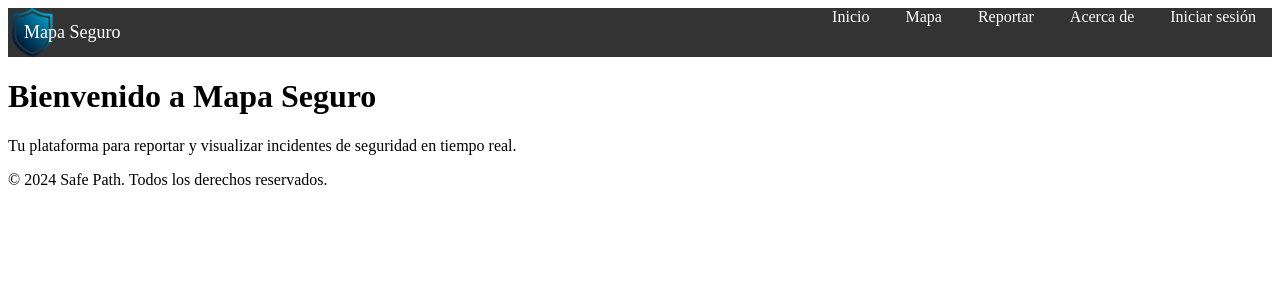
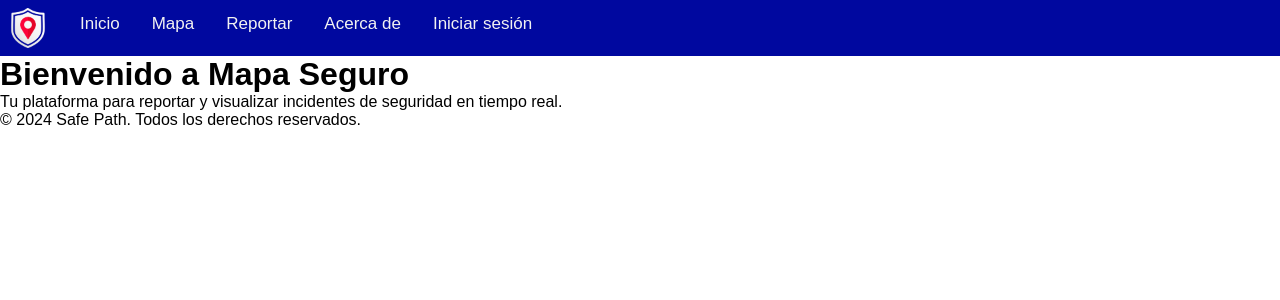
Before and after one commit to uriel-P-V/SafePath, a PHP site: page / in a window 1280 px wide. Shown: the top 300 px of the page. Run offline with PHP 8.4, Linux system fonts and the light colour scheme.

Commit message:
Mejora del navbar

```diff
--- a/assets/css/navbar.css
+++ b/assets/css/navbar.css
@@ -1,44 +1,58 @@
+* {
+    margin: 0;
+    padding: 0;
+    box-sizing: border-box;
+    font-family: 'Arial', sans-serif;
+}
+/* NAVBAR RESPONSIVE ESTILO W3SCHOOLS */
 .navbar {
-  background-color: #333;
   overflow: hidden;
+  background-color: #00089f;
+  position: relative;
 }
-
-.navbar .logo {
+.navbar .imagen-sm {
   float: left;
-  color: white;
+  width: 40px;
+  height: 40px;
+  margin: 8px 16px 8px 8px;
+}
+.navbar .nav-link {
+  float: left;
+  display: block;
+  color: #f2f2f2;
+  text-align: center;
   padding: 14px 16px;
   text-decoration: none;
-  font-size: 18px;
-  background-image: url("./../img/escudo.png");
-  background-size: contain;
-  background-repeat: no-repeat;
+  font-size: 17px;
 }
-
-.navbar .logo img {
-  height: 40px;
-  width: auto;
-  vertical-align: middle;
-  margin-right: 10px;
-}
-
-.navbar .nav-links {
-  float: right;
-  list-style: none;
-  margin: 0;
-  padding: 0;
-}
-
-.navbar .nav-links li {
-  display: inline;
-}
-
-.navbar .nav-links a {
-  color: white;
-  padding: 14px 16px;
-  text-decoration: none;
-}
-
-.navbar .nav-links a:hover {
+.navbar .nav-link:hover {
   background-color: #ddd;
   color: black;
 }
+.navbar .icon {
+  display: none;
+}
+@media screen and (max-width: 600px) {
+  .navbar .nav-link {display: none;}
+  .navbar .icon {
+    float: right;
+    display: block;
+    color: #fff;
+    padding: 14px 16px;
+    font-size: 22px;
+    cursor: pointer;
+  }
+}
+@media screen and (max-width: 600px) {
+  .navbar.responsive {position: relative;}
+  .navbar.responsive .icon {
+    position: absolute;
+    right: 0;
+    top: 0;
+  }
+  .navbar.responsive .nav-link {
+    float: none;
+    display: block;
+    text-align: left;
+  }
+}
--- a/assets/html/navbar.html
+++ b/assets/html/navbar.html
@@ -1,10 +1,10 @@
-<nav class="navbar">
-    <div class="logo">Mapa Seguro</div>
-        <ul class="nav-links">
-            <li><a href="#">Inicio</a></li>
-            <li><a href="#">Mapa</a></li>
-            <li><a href="#">Reportar</a></li>
-            <li><a href="#">Acerca de</a></li>
-            <li><a href="/pages/login.html">Iniciar sesión</a></li>
-        </ul>
+<link rel="stylesheet" href="https://cdnjs.cloudflare.com/ajax/libs/font-awesome/4.7.0/css/font-awesome.min.css">
+<nav class="navbar" id="myNavbar">
+    <img class="imagen-sm" src="/assets/img/icons/logo.png" alt="">
+    <a href="#" class="nav-link">Inicio</a>
+    <a href="#" class="nav-link">Mapa</a>
+    <a href="#" class="nav-link">Reportar</a>
+    <a href="#" class="nav-link">Acerca de</a>
+    <a href="/pages/login/login.html" class="nav-link">Iniciar sesión</a>
+    <a href="javascript:void(0);" class="icon"><i class="fa fa-bars"></i></a>
 </nav>
--- a/js/navbar.js
+++ b/js/navbar.js
@@ -3,5 +3,17 @@ document.addEventListener("DOMContentLoaded", function() {
     .then(response => response.text())
     .then(data => {
       document.getElementById("navbar-container").innerHTML = data;
+      // Funcionalidad responsive estilo W3Schools
+      const navbar = document.getElementById("myNavbar");
+      const icon = navbar.querySelector('.icon');
+      if (icon && navbar) {
+        icon.addEventListener('click', function() {
+          if (navbar.className === "navbar") {
+            navbar.className += " responsive";
+          } else {
+            navbar.className = "navbar";
+          }
+        });
+      }
     });
 });
```
